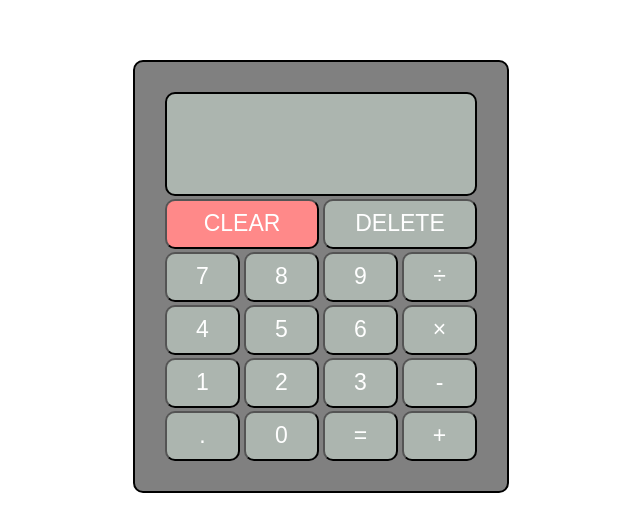
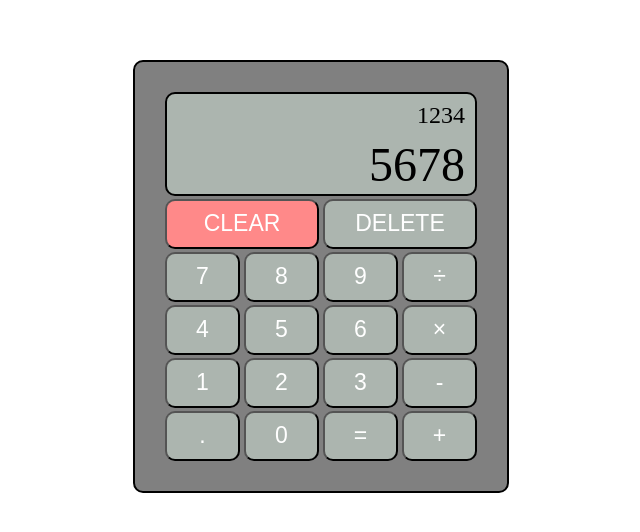
Before and after one commit to Appetizing/calculator, a plain HTML site: page index.html in a window 1280 px wide. Shown: the part 132-664 px from the top of the page, without its empty margins (319-959 px from the left). Drawn offline with Linux system fonts and the light colour scheme.

Commit message:
Adjusted Screen Value Margins
Adjusted the margins of the screen values

```diff
--- a/index.html
+++ b/index.html
@@ -11,7 +11,8 @@
   <body>
     <div class="calculator">
         <div class="screen">
-            <form action=""></form>
+            <div class="previousOperation">1234</div>
+            <div class="currentOperation">5678</div>
         </div>
         <div class="options">
             <div>
--- a/style.css
+++ b/style.css
@@ -17,6 +17,9 @@ body{
     background-color: grey;
 }
 .screen{
+    display: flex;
+    flex-direction: column;
+    align-items: end;
     height: 100px;
     width: 308px;
     border-width: 2px;
@@ -45,3 +48,13 @@ button{
 .delete{
     width: 154px;
 }
+.previousOperation{
+    font-size: 24px;
+    margin-right: 10px;
+    margin-top: 8px;
+}
+.currentOperation{
+    font-size: 48px;
+    margin-right: 10px;
+    margin-top: 8px;
+}
```
